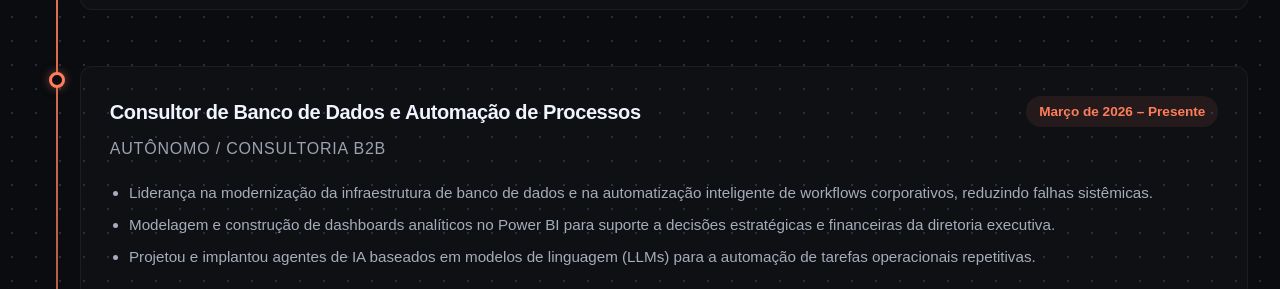
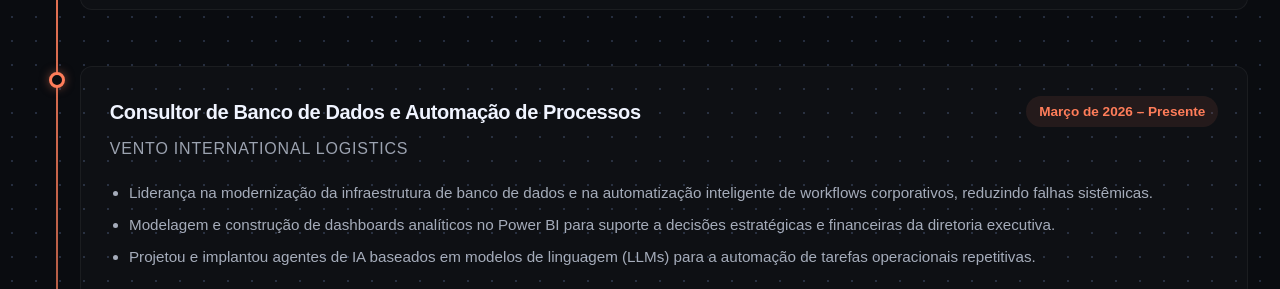
Before and after one commit to devini9/portfolio, a React (Vite) app: page / in a window 1280 px wide. Shown: the part 883-1172 px from the top of the page. Built offline with nearby package versions, Linux system fonts and the light colour scheme.

Commit message:
content: fix company name for Consultor de Banco de Dados role

```diff
--- a/src/components/ExperienceTimeline.tsx
+++ b/src/components/ExperienceTimeline.tsx
@@ -30,7 +30,7 @@ const FALLBACK_EXPERIENCES: FallbackExperience[] = [
     ]
   },
   {
-    company: "Autônomo / Consultoria B2B",
+    company: "Vento International Logistics",
     role: "Consultor de Banco de Dados e Automação de Processos",
     period: "Março de 2026 – Presente",
     description: [
```
